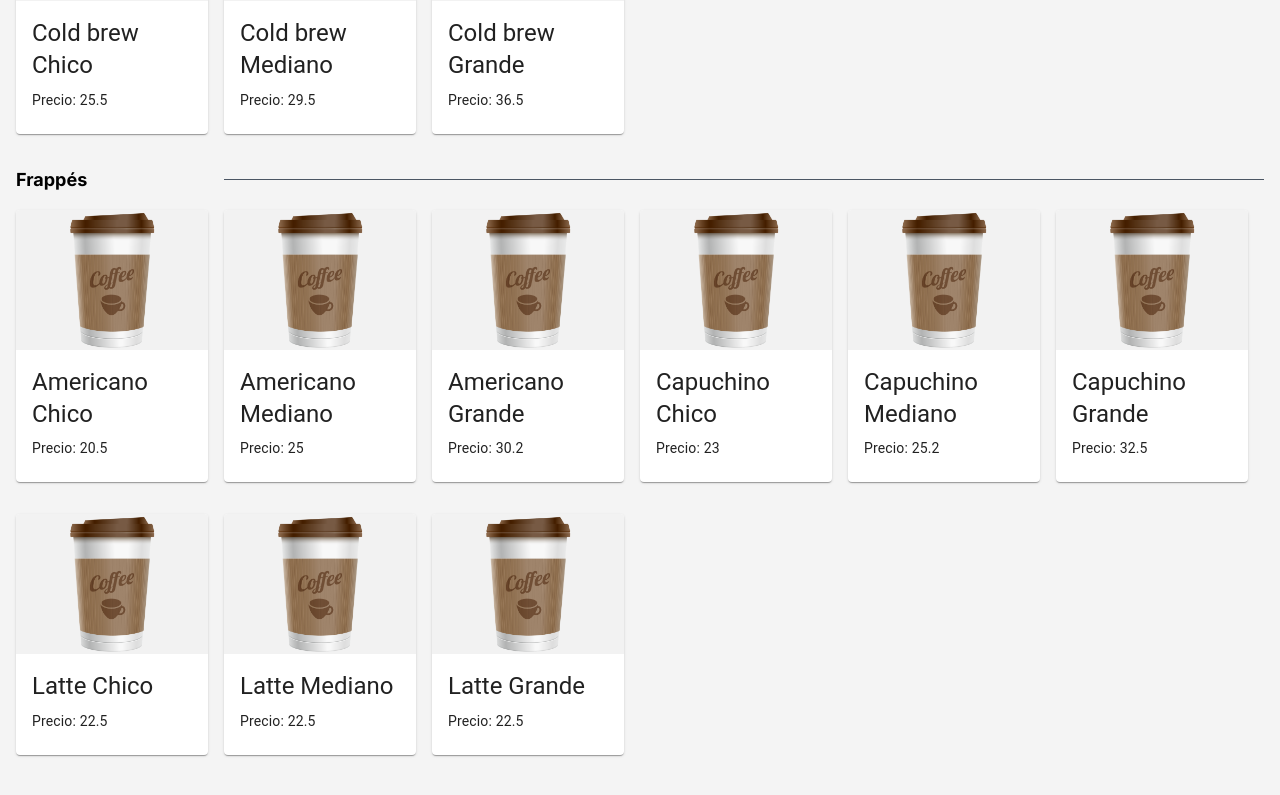
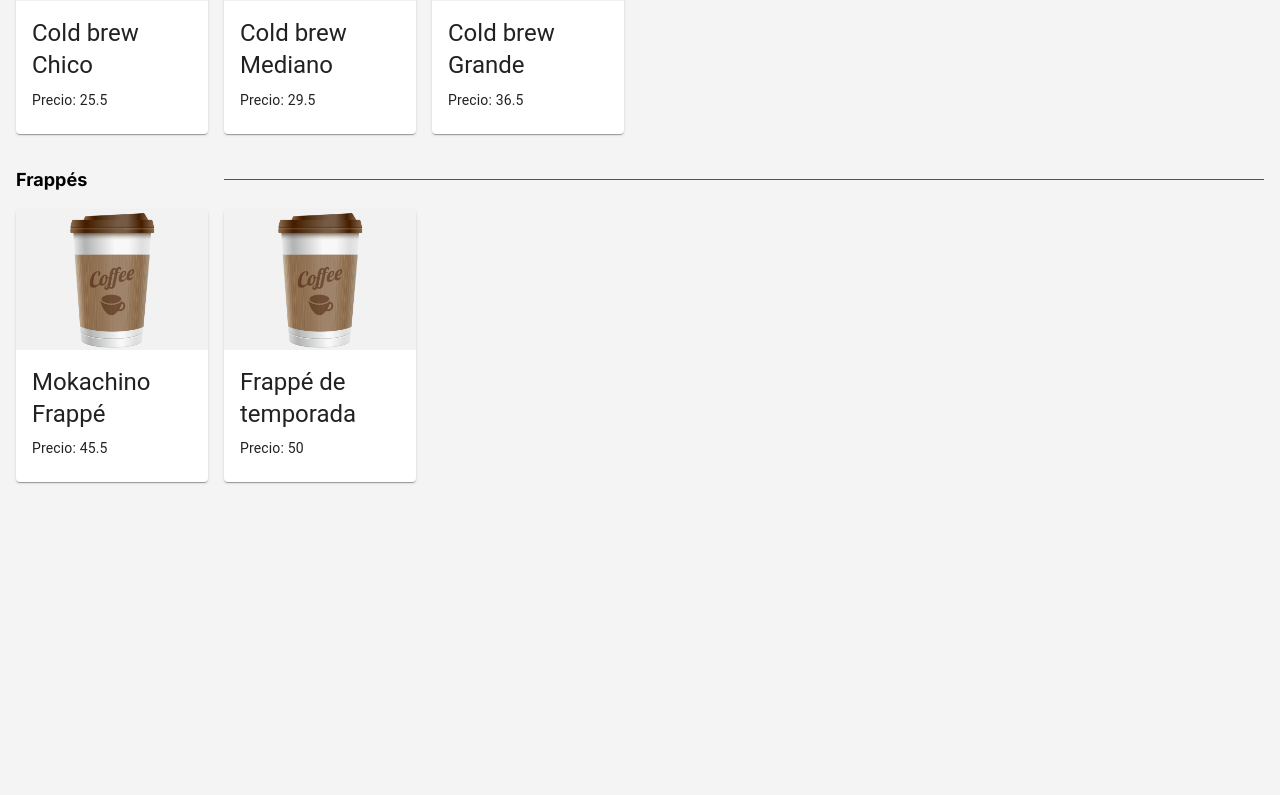
Before and after one commit to Software-Innovators-ITAM/Software-Innovators-ITAM.github.io, a Next.js app: page / in a window 1280 px wide. Shown: the part 888-1683 px from the top of the page. After the commit the page ends 1418 px from the top, so only its background shows below. Built offline with nearby package versions, Linux system fonts and the light colour scheme.

Commit message:
add frappe products

```diff
--- a/src/screens/ShowProducts/ShowProducts.tsx
+++ b/src/screens/ShowProducts/ShowProducts.tsx
@@ -68,6 +68,19 @@ let coldDrinks: CoffeCardProps[] = [
     name: 'Cold brew Grande',
     imgSrc: CoffeImage.src,
     price: 36.5
+  },
+]
+
+let frappeDrinks: CoffeCardProps[] = [
+  {
+    name: 'Mokachino Frappé',
+    imgSrc: CoffeImage.src,
+    price: 45.5
+  },
+  {
+    name: 'Frappé de temporada',
+    imgSrc: CoffeImage.src,
+    price: 50.00
   },
 ]
 
@@ -143,7 +156,7 @@ export default function ShowProducts() {
           spacing={1}
           sx={{ width: 'inherit', margin: 0 }}
         >
-          {warmDrinks.map((drink, index) => (
+          {frappeDrinks.map((drink, index) => (
             <Grid xs={12} sm={4} lg={2} key={index} className="mb-4 md:mb-8 lg:pr-4">
               <CoffeCard
                 name={drink.name}
```
